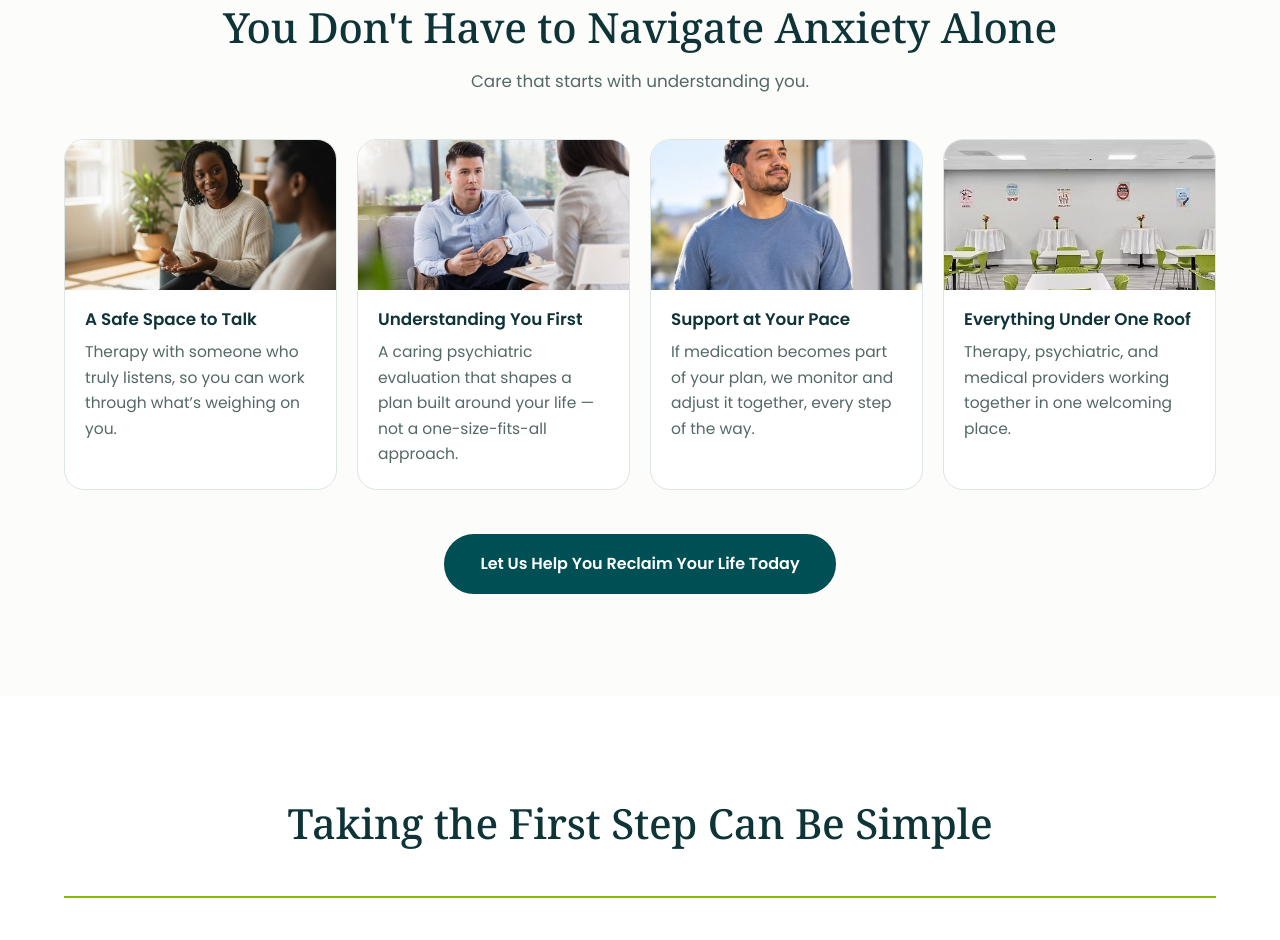
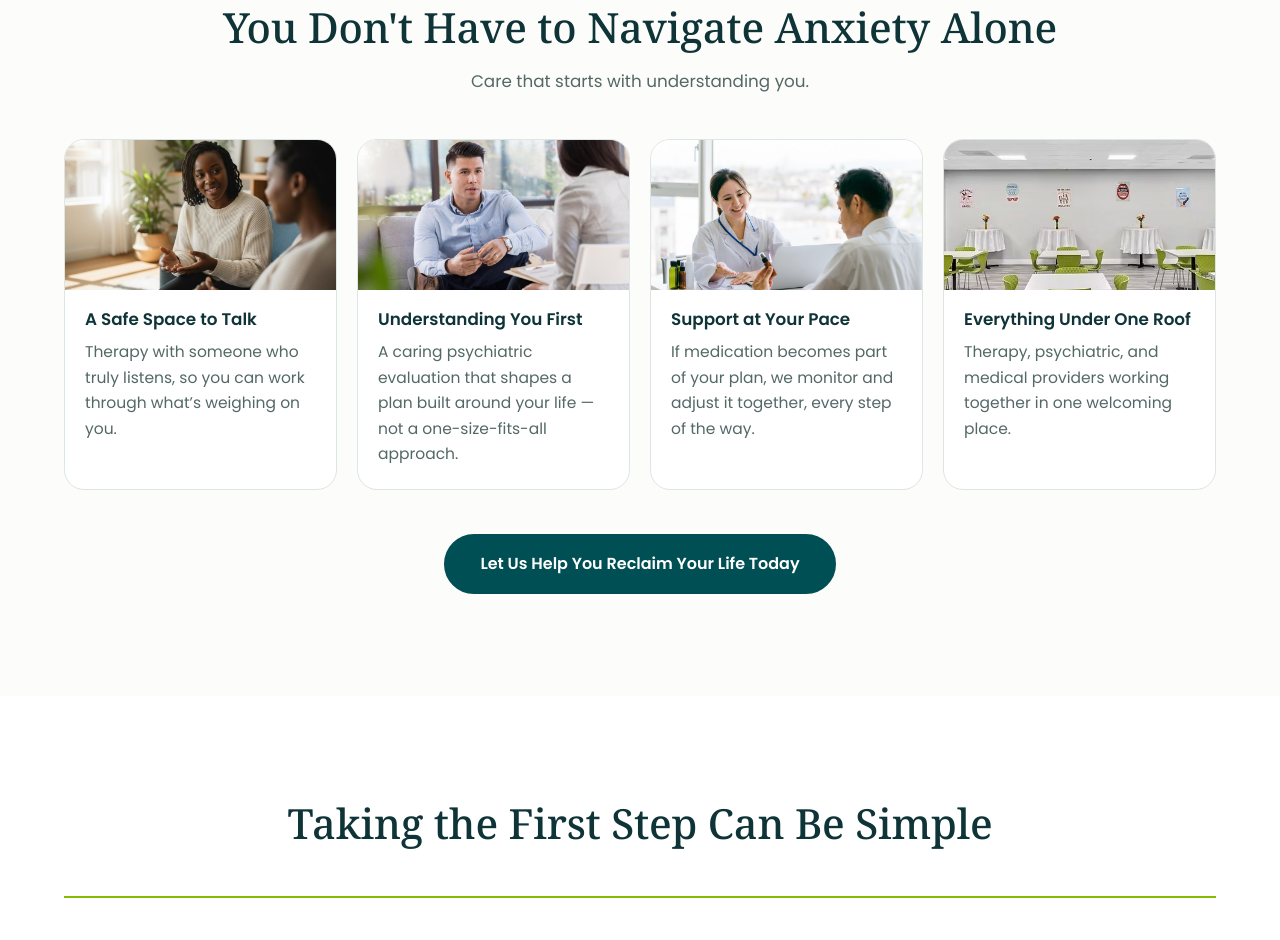
Before and after one commit to gladsamante04-gif/Reclamation-Center-Anxiety-landing-page, a website built with Vite: page index.html in a window 1280 px wide. Shown: the part 2401-3341 px from the top of the page. Built offline with nearby package versions, Linux system fonts and the light colour scheme.

Commit message:
Support at Your Pace card: treatment plan discussion photo
Co-Authored-By: Claude Fable 5 <noreply@anthropic.com>
Claude-Session: https://claude.ai/code/session_01DsgnGzy7eDztcJmVojgrum

```diff
--- a/index.html
+++ b/index.html
@@ -100,7 +100,7 @@
     <div class="grid grid-4 care-grid">
       <div class="card care"><img class="care-photo" src="./assets/images/therapy-session.jpg" alt="A therapist listening warmly to a client during a therapy session" loading="lazy" style="object-position:45% 28%"><div class="care-body"><h3>A Safe Space to Talk</h3><p>Therapy with someone who truly listens, so you can work through what’s weighing on you.</p></div></div>
       <div class="card care"><img class="care-photo" src="./assets/images/psych-eval.jpg" alt="A psychiatric provider having a friendly one-on-one conversation with a patient" loading="lazy" style="object-position:40% 20%"><div class="care-body"><h3>Understanding You First</h3><p>A caring psychiatric evaluation that shapes a plan built around your life — not a one-size-fits-all approach.</p></div></div>
-      <div class="card care"><img class="care-photo" src="./assets/images/walking-outdoors.jpg" alt="A man walking outdoors on a sunny day, looking relaxed" loading="lazy" style="object-position:50% 18%"><div class="care-body"><h3>Support at Your Pace</h3><p>If medication becomes part of your plan, we monitor and adjust it together, every step of the way.</p></div></div>
+      <div class="card care"><img class="care-photo" src="./assets/images/medication-plan.jpg" alt="A smiling provider discussing a personalized treatment plan with a patient" loading="lazy" style="object-position:35% 25%"><div class="care-body"><h3>Support at Your Pace</h3><p>If medication becomes part of your plan, we monitor and adjust it together, every step of the way.</p></div></div>
       <div class="card care"><img class="care-photo" src="./assets/images/office-community-room.jpg" alt="A bright, welcoming community room at Reclamation Center" loading="lazy"><div class="care-body"><h3>Everything Under One Roof</h3><p>Therapy, psychiatric, and medical providers working together in one welcoming place.</p></div></div>
     </div>
     <div class="btn-row cta-solo section-cta">
```
Also changed, not shown: assets/images/medication-plan.jpg (added).
